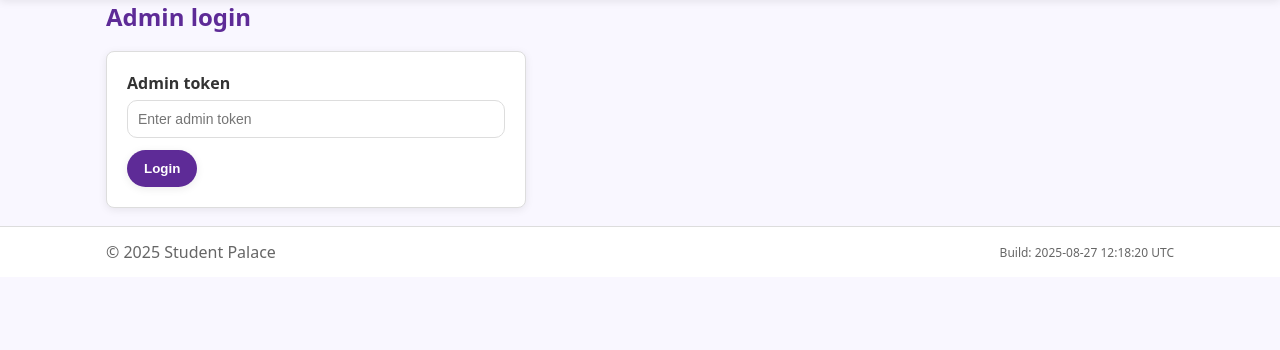
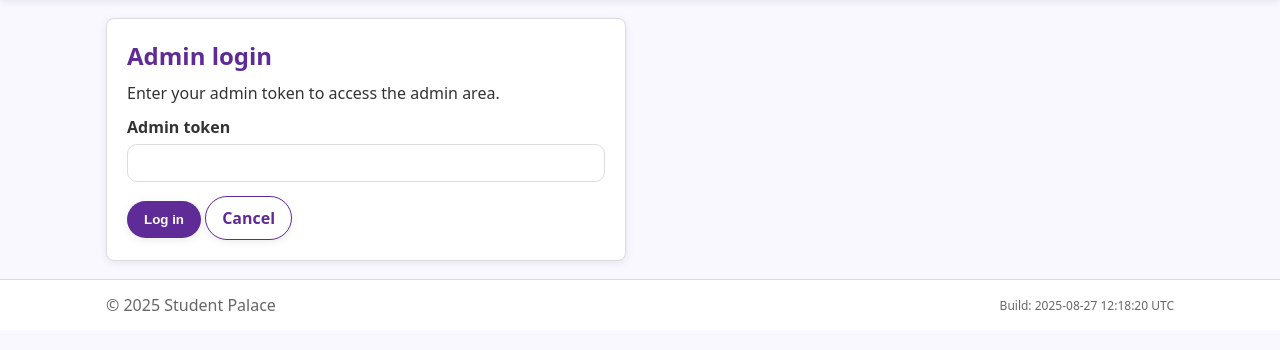
Before and after one commit to matthewnmoore/student-palace, a Flask app: page /admin/login in a window 1280 px wide. Shown: the part 105-455 px from the top of the page. Run offline with Flask 3, Linux system fonts and the light colour scheme; parts of the project's set-up code (start-up, migrations or seed data) failed here and were passed over.

Commit message:
Update admin_login.html

```diff
--- a/templates/admin_login.html
+++ b/templates/admin_login.html
@@ -1,16 +1,20 @@
 {% extends "base.html" %}
-{% block title %}Admin login – Student Palace{% endblock %}
+{% block title %}Admin Login – Student Palace{% endblock %}
 {% block content %}
 <section class="wrap">
-  <h1>Admin login</h1>
-  <div class="card" style="max-width:420px">
-    <form method="post">
+  <div class="card" style="max-width:520px">
+    <h1 class="mt-0">Admin login</h1>
+    <p class="muted" style="margin-bottom:12px">
+      Enter your admin token to access the admin area.
+    </p>
+    <form method="post" class="grid" action="{{ url_for('admin.admin_login') }}">
       <label class="field">
         <span class="label">Admin token</span>
-        <input type="password" name="token" placeholder="Enter admin token" required>
+        <input type="password" name="token" required autocomplete="one-time-code">
       </label>
-      <div style="margin-top:12px">
-        <button class="btn primary" type="submit">Login</button>
+      <div>
+        <button class="btn" type="submit">Log in</button>
+        <a class="btn btn-outline" href="{{ url_for('public.index') }}">Cancel</a>
       </div>
     </form>
   </div>
```
